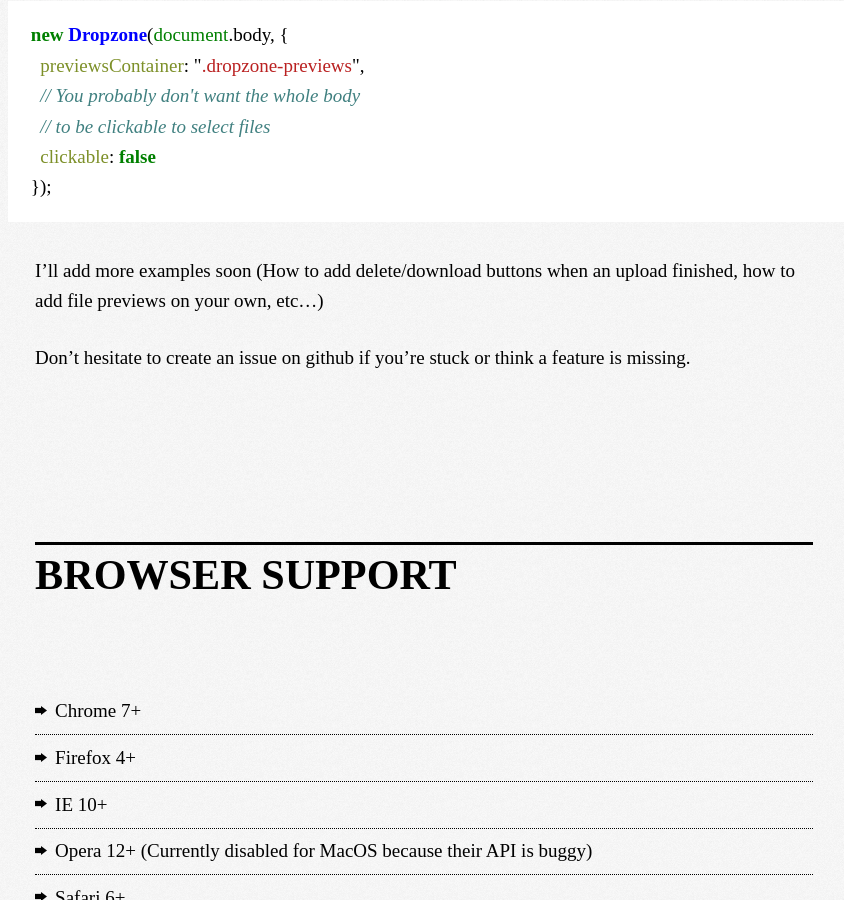
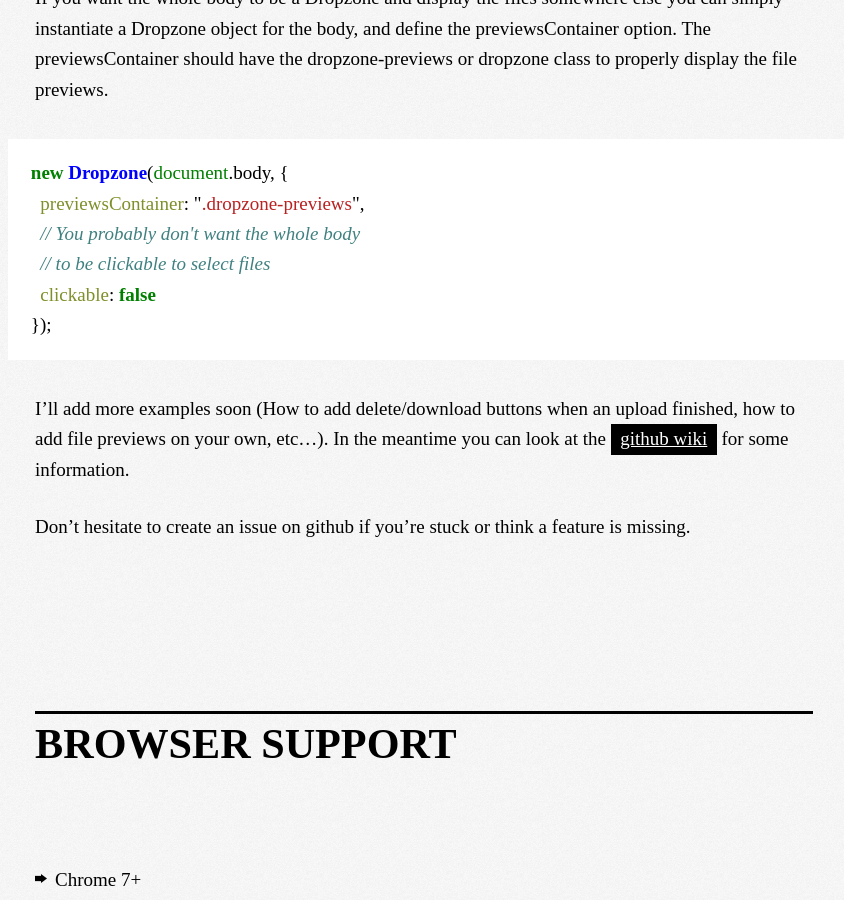
Before and after one commit to dropzone/dropzone, a Jekyll site: the page built from index.md, in a window 1280 px wide and 900 px high, scrolled down 14625 px. Shown: the whole window, without its empty margins (216-1060 px from the left). Built offline with Jekyll 4.4.1, drawn with Linux system fonts in a browser that asks for light colours; Markdown is read by kramdown in place of the engine named in the settings; comment, search, counter and statistics services are not loaded; some of the changed text lies outside the part shown.

Commit message:
Added removeAllFiles(), options.method and github wiki info.

```diff
--- a/index.md
+++ b/index.md
@@ -221,6 +221,7 @@
 | Option                  | Description
 |-------------------------|-------------
 | `url`                   | Has to be specified on elements other than form (or when the form doesn't have an `action` attribute)
+| `method`                | Defaults to `"post"` and can be changed to `"put"` if necessary.
 | `parallelUploads`       | How many file uploads to process in parallel (See the *Enqueuing file uploads* section for more info)
 | `maxFilesize`           | in MB
 | `paramName`             | The name of the file param that gets transferred. Defaults to `file`.
@@ -355,6 +356,9 @@
 });
 {% endhighlight %}
 
+If you want to remove all files, simply use `.removeAllFiles()`. Files that are
+in the process of being uploaded won't be removed.
+
 
 If you do not need a dropzone anymore, just call `.disable()` on the object. This
 will remove all event listeners on the element, and clear all file arrays. To
@@ -409,7 +413,8 @@
 
 
 I'll add more examples soon (How to add delete/download buttons when an upload finished,
-how to add file previews on your own, etc...)
+how to add file previews on your own, etc...). In the meantime you can look at
+the [github wiki](https://github.com/enyo/dropzone/wiki) for some information.
 
 Don't hesitate to create an issue on github if you're stuck or think a feature
 is missing.
```
